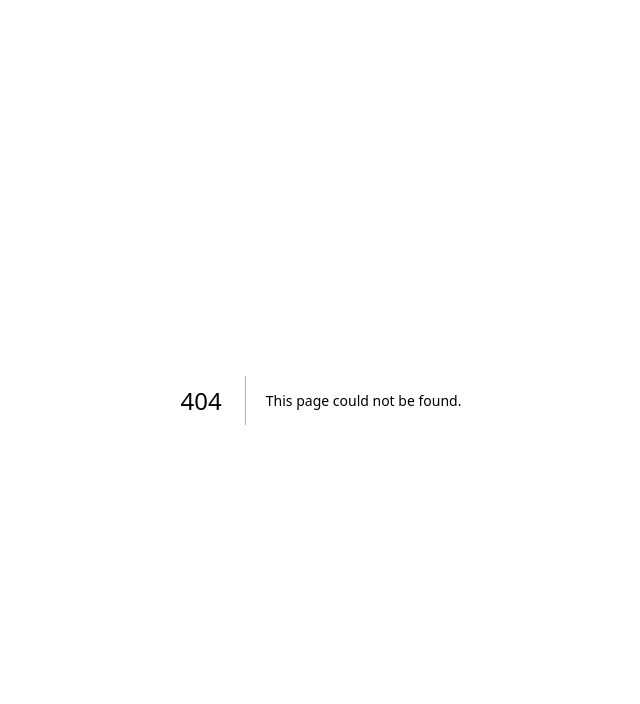
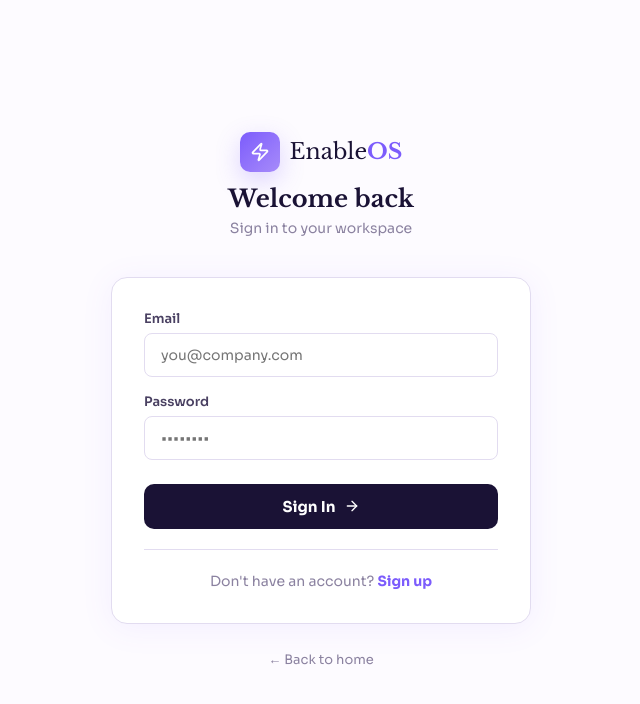
Before and after one commit to enableos-hq/EnableOS, a Next.js app: page /login in a window 1280 px wide. Before the commit this address had no page. Shown: the top 704 px of the page, without its empty margins (319-959 px from the left). Built offline with nearby package versions, Linux system fonts and the light colour scheme.

Commit message:
Create page.js

```diff
--- /dev/null
+++ b/app/login/page.js
@@ -0,0 +1,114 @@
+'use client'
+import { useState } from 'react'
+import { createClient } from '../../lib/supabase'
+import { useRouter } from 'next/navigation'
+import { Zap, ArrowRight, Loader } from 'lucide-react'
+
+const supabase = createClient()
+
+const S = {
+  canvas: '#FDFBFF',
+  primary: '#7C5CFC',
+  primaryHover: '#9B7EFF',
+  primaryLight: '#BDA9FF',
+  accentBg: '#F0ECFF',
+  ink: '#1a1235',
+  inkSecondary: '#4a4162',
+  muted: '#8b82a0',
+  border: '#E2DCF0',
+  sidebar: '#1a1235',
+  error: '#dc2626',
+}
+
+export default function Login() {
+  const [mode, setMode] = useState('login')
+  const [email, setEmail] = useState('')
+  const [password, setPassword] = useState('')
+  const [loading, setLoading] = useState(false)
+  const [error, setError] = useState('')
+  const [success, setSuccess] = useState('')
+  const router = useRouter()
+
+  const handle = async (e) => {
+    e.preventDefault()
+    setError('')
+    setSuccess('')
+    setLoading(true)
+
+    if (mode === 'login') {
+      const { error } = await supabase.auth.signInWithPassword({ email, password })
+      if (error) { setError(error.message); setLoading(false); return }
+      router.push('/app')
+    } else {
+      const { error } = await supabase.auth.signUp({ email, password })
+      if (error) { setError(error.message); setLoading(false); return }
+      setSuccess('Account created! Signing you in...')
+      setTimeout(() => router.push('/app'), 1500)
+    }
+    setLoading(false)
+  }
+
+  return (
+    <div style={{ minHeight: '100vh', background: S.canvas, display: 'flex', alignItems: 'center', justifyContent: 'center', padding: 20, fontFamily: 'var(--font-body)', position: 'relative', overflow: 'hidden' }}>
+      <div style={{ position: 'absolute', top: -100, right: -100, width: 400, height: 400, borderRadius: '50%', background: `radial-gradient(circle, ${S.primary}12 0%, transparent 70%)`, pointerEvents: 'none' }} />
+      <div style={{ position: 'absolute', bottom: -80, left: -80, width: 300, height: 300, borderRadius: '50%', background: `radial-gradient(circle, ${S.primaryLight}10 0%, transparent 70%)`, pointerEvents: 'none' }} />
+
+      <div style={{ width: '100%', maxWidth: 420, position: 'relative' }}>
+        <div style={{ textAlign: 'center', marginBottom: 40 }}>
+          <div style={{ display: 'inline-flex', alignItems: 'center', gap: 10, marginBottom: 12 }}>
+            <div style={{ width: 40, height: 40, borderRadius: 10, background: `linear-gradient(135deg, ${S.primary}, #a78bfa)`, display: 'flex', alignItems: 'center', justifyContent: 'center', boxShadow: `0 8px 24px ${S.primary}40` }}>
+              <Zap size={20} color="#fff" />
+            </div>
+            <span style={{ fontSize: 22, fontFamily: 'var(--font-display)', color: S.ink }}>
+              <span style={{ fontWeight: 400 }}>Enable</span>
+              <span style={{ fontWeight: 700, color: S.primary }}>OS</span>
+            </span>
+          </div>
+          <h1 style={{ fontFamily: 'var(--font-display)', fontSize: 24, fontWeight: 700, color: S.ink, marginBottom: 6 }}>
+            {mode === 'login' ? 'Welcome back' : 'Create your account'}
+          </h1>
+          <p style={{ color: S.muted, fontSize: 14 }}>
+            {mode === 'login' ? 'Sign in to your workspace' : 'Start your enablement OS today'}
+          </p>
+        </div>
+
+        <div style={{ background: '#fff', borderRadius: 16, padding: 32, border: `1px solid ${S.border}`, boxShadow: '0 4px 32px rgba(124,92,252,0.08)' }}>
+          <form onSubmit={handle}>
+            <div style={{ marginBottom: 16 }}>
+              <label style={{ display: 'block', fontSize: 13, fontWeight: 600, color: S.inkSecondary, marginBottom: 6 }}>Email</label>
+              <input type="email" value={email} onChange={e => setEmail(e.target.value)} placeholder="you@company.com" required
+                style={{ width: '100%', padding: '12px 16px', border: `1px solid ${S.border}`, borderRadius: 8, fontSize: 14, fontFamily: 'var(--font-body)', outline: 'none', color: S.ink, boxSizing: 'border-box' }}
+                onFocus={e => e.target.style.borderColor = S.primary}
+                onBlur={e => e.target.style.borderColor = S.border}
+              />
+            </div>
+            <div style={{ marginBottom: 24 }}>
+              <label style={{ display: 'block', fontSize: 13, fontWeight: 600, color: S.inkSecondary, marginBottom: 6 }}>Password</label>
+              <input type="password" value={password} onChange={e => setPassword(e.target.value)} placeholder="••••••••" required minLength={6}
+                style={{ width: '100%', padding: '12px 16px', border: `1px solid ${S.border}`, borderRadius: 8, fontSize: 14, fontFamily: 'var(--font-body)', outline: 'none', color: S.ink, boxSizing: 'border-box' }}
+                onFocus={e => e.target.style.borderColor = S.primary}
+                onBlur={e => e.target.style.borderColor = S.border}
+              />
+            </div>
+            {error && <div style={{ background: '#fef2f2', border: '1px solid #fecaca', borderRadius: 8, padding: '10px 14px', marginBottom: 16, fontSize: 13, color: S.error }}>{error}</div>}
+            {success && <div style={{ background: '#d1fae5', border: '1px solid #6ee7b7', borderRadius: 8, padding: '10px 14px', marginBottom: 16, fontSize: 13, color: '#065f46' }}>{success}</div>}
+            <button type="submit" disabled={loading}
+              style={{ width: '100%', padding: '13px', background: S.ink, color: '#fff', border: 'none', borderRadius: 10, fontSize: 15, fontWeight: 700, fontFamily: 'var(--font-body)', cursor: loading ? 'not-allowed' : 'pointer', display: 'flex', alignItems: 'center', justifyContent: 'center', gap: 8, opacity: loading ? 0.7 : 1 }}>
+              {loading ? <><Loader size={16} />Loading...</> : <>{mode === 'login' ? 'Sign In' : 'Create Account'} <ArrowRight size={16} /></>}
+            </button>
+          </form>
+          <div style={{ textAlign: 'center', marginTop: 20, paddingTop: 20, borderTop: `1px solid ${S.border}` }}>
+            <span style={{ fontSize: 14, color: S.muted }}>{mode === 'login' ? "Don't have an account? " : 'Already have an account? '}</span>
+            <button onClick={() => { setMode(mode === 'login' ? 'signup' : 'login'); setError(''); setSuccess('') }}
+              style={{ background: 'none', border: 'none', color: S.primary, fontWeight: 700, cursor: 'pointer', fontSize: 14, fontFamily: 'var(--font-body)' }}>
+              {mode === 'login' ? 'Sign up' : 'Sign in'}
+            </button>
+          </div>
+        </div>
+        <div style={{ textAlign: 'center', marginTop: 24 }}>
+          <a href="/" style={{ fontSize: 13, color: S.muted, textDecoration: 'none' }}>← Back to home</a>
+        </div>
+      </div>
+    </div>
+  )
+}
```
